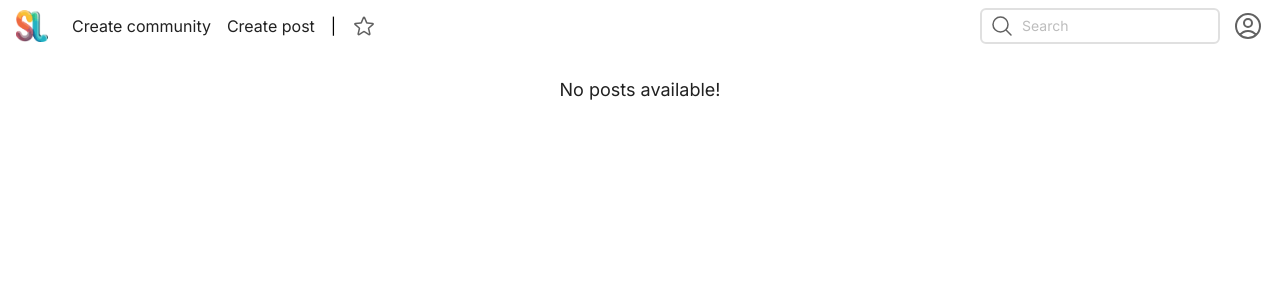
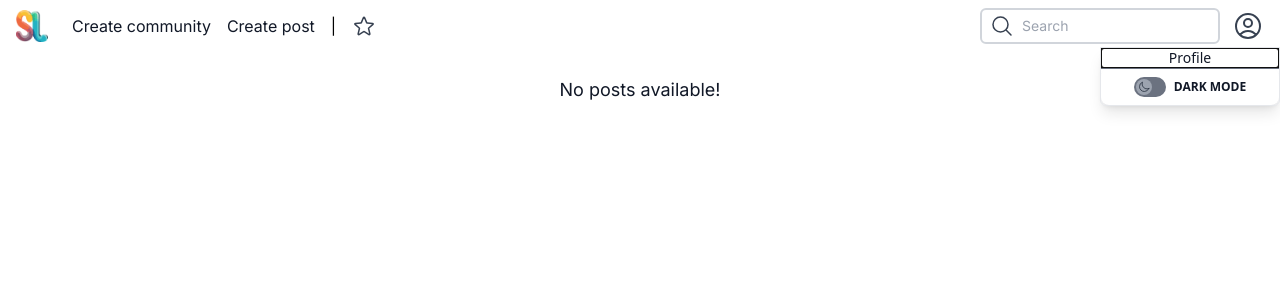
Before and after one commit to sublinks/sublinks-frontend, a Next.js app: page / in a window 1280 px wide. Both pictures are taken after a click on the button "ProfileButton". Shown: the top 300 px of the page. Built offline with nearby package versions, Linux system fonts and the light colour scheme.

Commit message:
Feature/dark mode swithc (#8)
* First proto

* Added darkmode switch

* changed some things

* Fixed prop warning

* lint

* Added some stuff

* Fixed the profile menu

* Fixed button

* Fixed eslint

```diff
--- a/src/app/layout.tsx
+++ b/src/app/layout.tsx
@@ -35,9 +35,20 @@ const RootLayout = ({
   children
 }: {
   children: React.ReactNode
-}) => (
-  <html lang="en" className="h-full">
-    <ThemeProvider>
+}) => {
+  const theme = {
+    menu: {
+      defaultProps: {
+        dismiss: {
+          itemPress: false
+        }
+      }
+    }
+  };
+
+  return (
+    <ThemeProvider value={theme}>
+      <html lang="en" className="h-full dark">
         <body className={cx(inter.className, 'flex flex-col h-full bg-secondary dark:bg-secondary-dark max-md:pb-48')}>
           <Header />
           <BottomNav />
@@ -47,9 +58,9 @@ const RootLayout = ({
             {children}
           </main>
         </body>
+      </html>
     </ThemeProvider>
-
-  </html>
   );
+};
 
 export default RootLayout;
--- a/src/components/TailwindMaterial.ts
+++ b/src/components/TailwindMaterial.ts
@@ -7,7 +7,8 @@ import {
   TabsHeader,
   TabsBody,
   Tab,
-  TabPanel
+  TabPanel,
+  Switch
 } from '@material-tailwind/react';
 
 export {
@@ -17,5 +18,6 @@ export {
   TabsHeader,
   TabsBody,
   Tab,
-  TabPanel
+  TabPanel,
+  Switch
 };
--- a/src/components/bottom-nav/index.tsx
+++ b/src/components/bottom-nav/index.tsx
@@ -1,10 +1,11 @@
 import React from 'react';
 import Link from 'next/link';
 import {
-  DocumentPlusIcon, MagnifyingGlassIcon, StarIcon, UserCircleIcon, UserGroupIcon
+  DocumentPlusIcon, MagnifyingGlassIcon, StarIcon, UserGroupIcon
 } from '@heroicons/react/24/outline';
 
 import Icon, { ICON_SIZE } from '../icon';
+import ProfileMenu from '../profile-menu';
 
 const BottomNav = () => (
   <div className="fixed bottom-0 w-full h-48 flex items-center justify-around py-8 px-8 md:px-16 border-t bg-white z-10 dark:bg-gray-500 dark:border-gray-900 md:hidden">
@@ -12,7 +13,7 @@ const BottomNav = () => (
     <Link href="/p"><Icon IconType={DocumentPlusIcon} size={ICON_SIZE.MEDIUM} title="Create post icon" isInteractable /></Link>
     <Link href="/favorites"><Icon IconType={StarIcon} size={ICON_SIZE.MEDIUM} title="Favorites icon" isInteractable /></Link>
     <button type="button" aria-label="Search"><Icon IconType={MagnifyingGlassIcon} size={ICON_SIZE.MEDIUM} title="Search icon" isInteractable /></button>
-    <Link href="/user"><Icon IconType={UserCircleIcon} size={ICON_SIZE.MEDIUM} title="User icon" isInteractable /></Link>
+    <ProfileMenu />
   </div>
 );
 
--- a/src/components/header/index.tsx
+++ b/src/components/header/index.tsx
@@ -1,11 +1,12 @@
 import React from 'react';
 import Image from 'next/image';
 import Link from 'next/link';
-import { MagnifyingGlassIcon, StarIcon, UserCircleIcon } from '@heroicons/react/24/outline';
+import { MagnifyingGlassIcon, StarIcon } from '@heroicons/react/24/outline';
 
 import Icon, { ICON_SIZE } from '../icon';
 import { InputField } from '../input';
 import { LinkText } from '../text';
+import ProfileMenu from '../profile-menu';
 
 const Header = () => (
   <header className="hidden md:flex items-center justify-between py-8 px-8 md:px-16 bg-primary dark:bg-primary-dark">
@@ -43,9 +44,7 @@ const Header = () => (
         LeftIcon={MagnifyingGlassIcon}
         className="w-240 lg:hover:w-500 lg:focus-within:w-500 transition-all"
       />
-      <button type="button" aria-label="User profile">
-        <Icon IconType={UserCircleIcon} size={ICON_SIZE.MEDIUM} title="User icon" isInteractable />
-      </button>
+      <ProfileMenu />
     </div>
   </header>
 );
--- /dev/null
+++ b/src/components/profile-menu/index.tsx
@@ -0,0 +1,74 @@
+'use client';
+
+import {
+  Menu, MenuHandler, MenuList
+} from '@material-tailwind/react';
+import React, { useEffect, useState } from 'react';
+import { UserCircleIcon } from '@heroicons/react/24/outline';
+import { useTheme } from '@/utils/theme';
+import Link from 'next/link';
+import { useClickOutside } from '@/utils/clickAway';
+import Icon, { ICON_SIZE } from '../icon';
+import ThemeSwitch from '../theme-switch';
+import { LinkText } from '../text';
+
+const ProfileMenu = () => {
+  const [theme, setTheme] = useTheme();
+  const [open, setOpen] = useState<boolean>(false);
+
+  const ref = useClickOutside<HTMLUListElement>(() => open && setOpen(false));
+
+  useEffect(() => {
+    document.documentElement.classList.remove('dark');
+    if (theme === 'dark') {
+      document.documentElement.classList.add('dark');
+    }
+  }, [theme]);
+
+  const items: {
+    item: React.JSX.Element
+  }[] = [
+    {
+      item:
+          (
+            <Link href="/user/todo" className="justify-center flex">
+              <LinkText className="text-center w-full">
+                Profile
+              </LinkText>
+            </Link>
+          )
+    },
+    {
+      item: <ThemeSwitch key="theme-switcher" mode={theme as 'dark' | 'light'} onSwitch={setTheme} />
+    }
+  ];
+
+  return (
+    <div className="flex justify-center items-center">
+      <Menu
+        placement="bottom"
+        open={open}
+        handler={setOpen}
+      >
+        <MenuHandler>
+          <button
+            type="button"
+            aria-label="ProfileButton"
+            className="bg-transparent"
+          >
+            <Icon IconType={UserCircleIcon} size={ICON_SIZE.MEDIUM} title="User icon" isInteractable />
+          </button>
+        </MenuHandler>
+        <MenuList ref={ref} className="w-full relative md:w-80 flex flex-col bg-primary dark:bg-primary-dark dark:border-gray-800 rounded-b-none rounded-t-md md:rounded-b-md md:rounded-t-none" aria-label="ProfileMenu">
+          {items.map(({ item }) => (
+            <div className="w-full mt-0 top-0 pt-0 bg-none border-t first:border-t-0 border-gray-500 z-50" key={item.key}>
+              {item}
+            </div>
+          ))}
+        </MenuList>
+      </Menu>
+    </div>
+  );
+};
+
+export default ProfileMenu;
--- /dev/null
+++ b/src/components/switch/index.tsx
@@ -0,0 +1,30 @@
+'use client';
+
+import {
+  Button
+} from '@/components/TailwindMaterial';
+import React from 'react';
+import { H2 } from '../text';
+
+const Switch = ({
+  active, onSwitch, icon, label
+}:
+{
+  active: boolean, onSwitch: (newState: boolean) => void, icon: React.JSX.Element, label: string
+}) => (
+  <Button
+    onClick={() => {
+      onSwitch(!active);
+    }}
+    className="w-full h-full bg-transparent dark:text-gray-200 text-gray-800 relative flex justify-center items-center py-8 z-10"
+  >
+    <div className="w-32 bg-gray-500 rounded-xl mr-8">
+      {icon}
+    </div>
+    <H2 className="text-gray-600 dark:text-gray-200 text-md">
+      {label}
+    </H2>
+  </Button>
+);
+
+export default Switch;
--- a/src/components/text/index.tsx
+++ b/src/components/text/index.tsx
@@ -8,6 +8,8 @@ interface TextProps {
 }
 
 const H1 = ({ children, className, title }: TextProps) => <span className={cx('text-lg text-gray-900 dark:text-gray-100', className)} title={title}>{children}</span>;
+
+const H2 = ({ children, className, title }: TextProps) => <span className={cx('text-md text-gray-900 dark:text-gray-100', className)} title={title}>{children}</span>;
 
 const BodyTitle = ({ children, className, title }: TextProps) => <span className={cx('text-gray-900 dark:text-gray-100', className)} title={title}>{children}</span>;
 
@@ -21,6 +23,7 @@ const PaleLinkText = ({ children, className, title }: TextProps) => <span classN
 
 export {
   H1,
+  H2,
   BodyTitle,
   BodyText,
   PaleBodyText,
--- /dev/null
+++ b/src/components/theme-switch/index.tsx
@@ -0,0 +1,21 @@
+'use client';
+
+import React from 'react';
+import { MoonIcon } from '@heroicons/react/24/outline';
+import { MoonIcon as MoonIconSolid } from '@heroicons/react/24/solid';
+import Switch from '../switch';
+
+const ThemeSwitch = ({ mode, onSwitch }: { mode: 'dark' | 'light', onSwitch: (newState: 'dark' | 'light') => void }) => (
+  <Switch
+    active={mode === 'dark'}
+    icon={(
+      <div className="w-16 h-16 dark:translate-x-3/4 bg-gray-400 dark:bg-green-800 rounded-xl m-2 transition duration-300 p-2">
+        {mode === 'light' ? <MoonIcon className="w-full h-full" /> : <MoonIconSolid className="w-full h-full" />}
+      </div>
+)}
+    label="Dark Mode"
+    onSwitch={() => onSwitch(mode === 'dark' ? 'light' : 'dark')}
+  />
+);
+
+export default ThemeSwitch;
--- /dev/null
+++ b/src/utils/clickAway.ts
@@ -0,0 +1,24 @@
+import { useEffect, useRef } from 'react';
+
+export function useClickOutside<T extends HTMLElement>(callback: () => void) {
+  const ref = useRef<T | null>(null);
+
+  useEffect(() => {
+    function handleClick(event: MouseEvent) {
+      const el = ref?.current;
+      // Do nothing if clicking ref's element or descendent elements
+      if (!el || el.contains(event.target as Node)) {
+        return;
+      }
+
+      callback();
+    }
+
+    window?.addEventListener('mousedown', handleClick, { capture: true });
+    return () => {
+      window?.removeEventListener('mousedown', handleClick, { capture: true });
+    };
+  }, [callback, ref]);
+
+  return ref;
+}
--- /dev/null
+++ b/src/utils/localstorage.ts
@@ -0,0 +1,13 @@
+'use client';
+
+import { useEffect, useState } from 'react';
+
+export function useLocalStorage(key: string, fallbackValue: string) {
+  const [value, setValue] = useState(typeof localStorage === 'undefined' ? '' : (localStorage.getItem(key) || fallbackValue));
+
+  useEffect(() => {
+    localStorage.setItem(key, value);
+  }, [key, value]);
+
+  return [value, setValue] as const;
+}
--- /dev/null
+++ b/src/utils/theme.ts
@@ -0,0 +1,7 @@
+'use client';
+
+import { useLocalStorage } from './localstorage';
+
+export function useTheme() {
+  return useLocalStorage('theme', typeof window !== 'undefined' && window.matchMedia('(prefers-color-scheme: dark)').matches ? 'dark' : 'light');
+}
--- a/tailwind.config.ts
+++ b/tailwind.config.ts
@@ -1,4 +1,4 @@
-import withMT from '@material-tailwind/react/utils/withMT';
+import type { Config } from 'tailwindcss';
 
 const spacing = {
   0: '0',
@@ -32,7 +32,8 @@ const spacing = {
   500: '500px'
 };
 
-const config = withMT({
+const config: Config = {
+  darkMode: "class",
   content: [
     './src/components/**/*.{js,ts,jsx,tsx,mdx}',
     './src/app/**/*.{js,ts,jsx,tsx,mdx}',
@@ -79,7 +80,8 @@ const config = withMT({
       }
     }
   },
-  plugins: []
-});
+  plugins: [
+  ]
+};
 
 export default config;
```
Also changed, not shown: 1 other file (tests, documents, lock files or other folders). Lines whose indentation alone changed are shown as unchanged.
